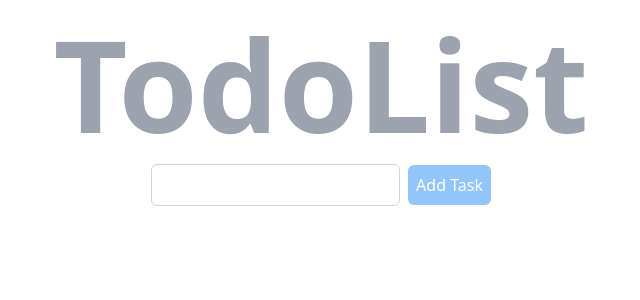
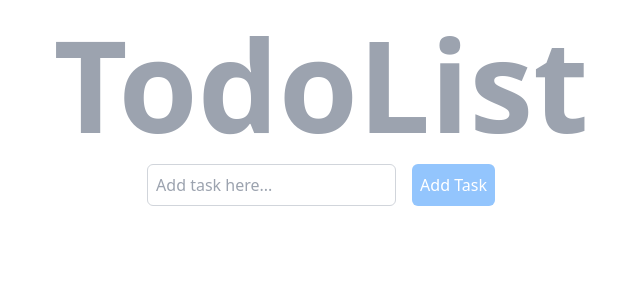
Before and after one commit to Ashe3/todo-list, a React (Vite) app: page / in a window 1280 px wide. Shown: the top 300 px of the page, without its empty margins (319-959 px from the left). Built offline with nearby package versions, Linux system fonts and the light colour scheme.

Commit message:
more visual enhancements

```diff
--- a/src/components/AddTask.tsx
+++ b/src/components/AddTask.tsx
@@ -1,4 +1,4 @@
-import { FC, useState } from 'react';
+import { FC, FormEvent, useState } from 'react';
 
 interface Props {
   onAdd: (text: string) => void;
@@ -7,26 +7,34 @@ interface Props {
 export const AddTask: FC<Props> = ({ onAdd }) => {
   const [inputState, setInputState] = useState<string>('');
 
-  const handleAddTask = () => {
+  const handleFormSubmit = (event: FormEvent<HTMLFormElement>) => {
+    event.preventDefault();
     onAdd(inputState);
     setInputState('');
   };
 
   return (
-    <div>
+    <form
+      role="form"
+      aria-required="true"
+      onSubmit={handleFormSubmit}
+      className="flex gap-2"
+    >
       <input
+        aria-label="Task description"
         type="text"
         value={inputState}
+        placeholder="Add task here..."
         onChange={(e) => setInputState(e.target.value)}
         className="border border-gray-300 rounded-md p-2 outline-none"
       />
       <button
+        aria-label="Add new task"
         disabled={!inputState.length}
-        onClick={() => handleAddTask()}
         className="bg-blue-500 text-white p-2 rounded-md ml-2 hover:bg-blue-600 disabled:bg-blue-300 disabled:pointer-events-none"
       >
         Add Task
       </button>
-    </div>
+    </form>
   );
 };
--- a/src/components/TaskList.tsx
+++ b/src/components/TaskList.tsx
@@ -16,13 +16,15 @@ export const TasksList: FC<Props> = ({ tasks, onDelete, onComplete }) => {
         .map(({ text, id, isCompleted }) => (
           <li
             key={`task-${id}`}
-            className="flex items-center justify-between gap-4 p-4 bg-blue-100 m-1 rounded-md"
+            className={`flex items-center justify-between gap-4 p-4 bg-blue-100 m-1 rounded-md ${
+              isCompleted && 'bg-green-100'
+            }`}
           >
             <input
               aria-checked={isCompleted}
               type="checkbox"
               className="h-5 w-5 scale-150 ml-2"
-              onClick={() => onComplete(id)}
+              onChange={() => onComplete(id)}
             />
             <span style={{ maxWidth: '65%' }} className="break-words">
               {text}
```
